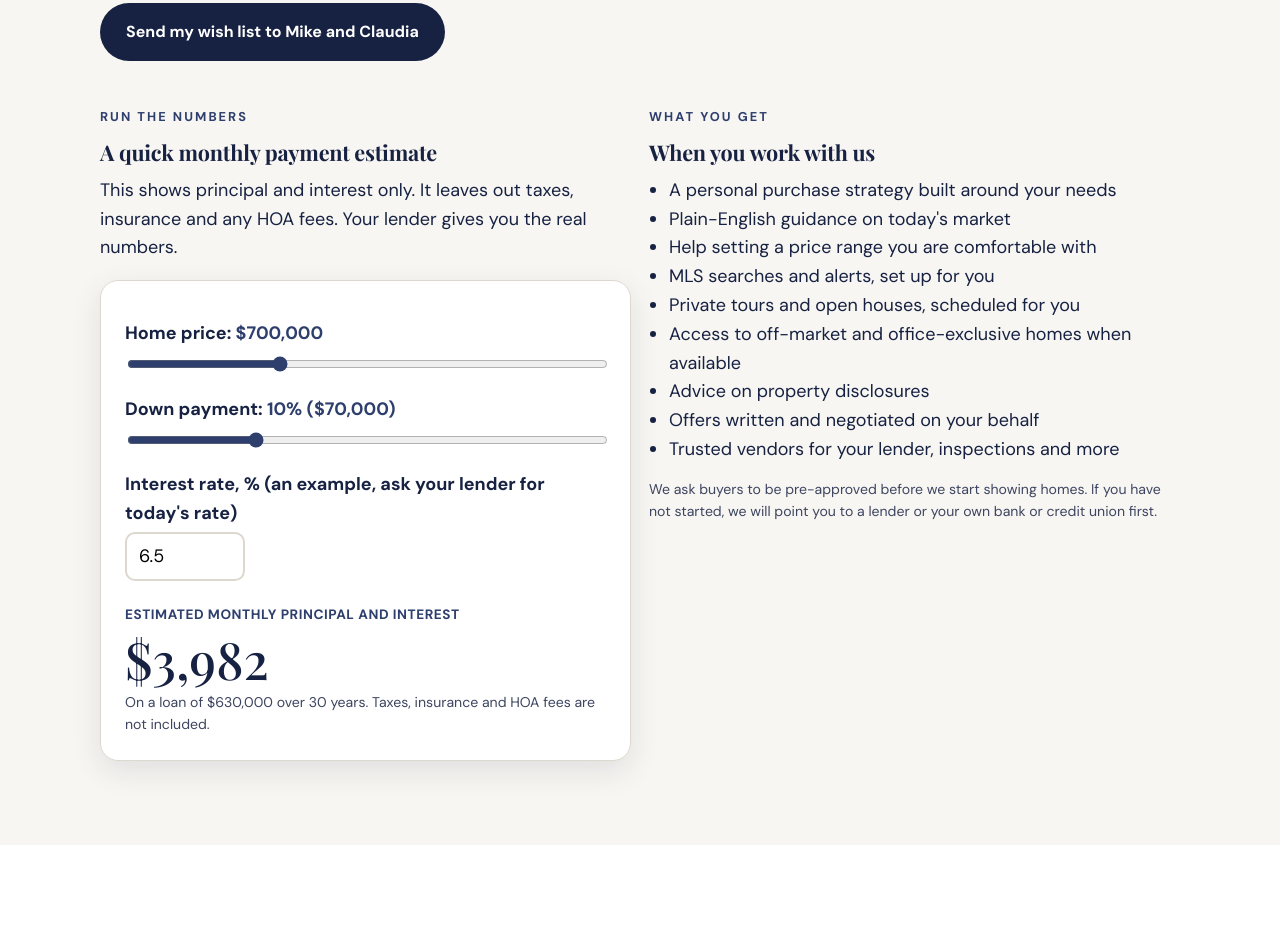
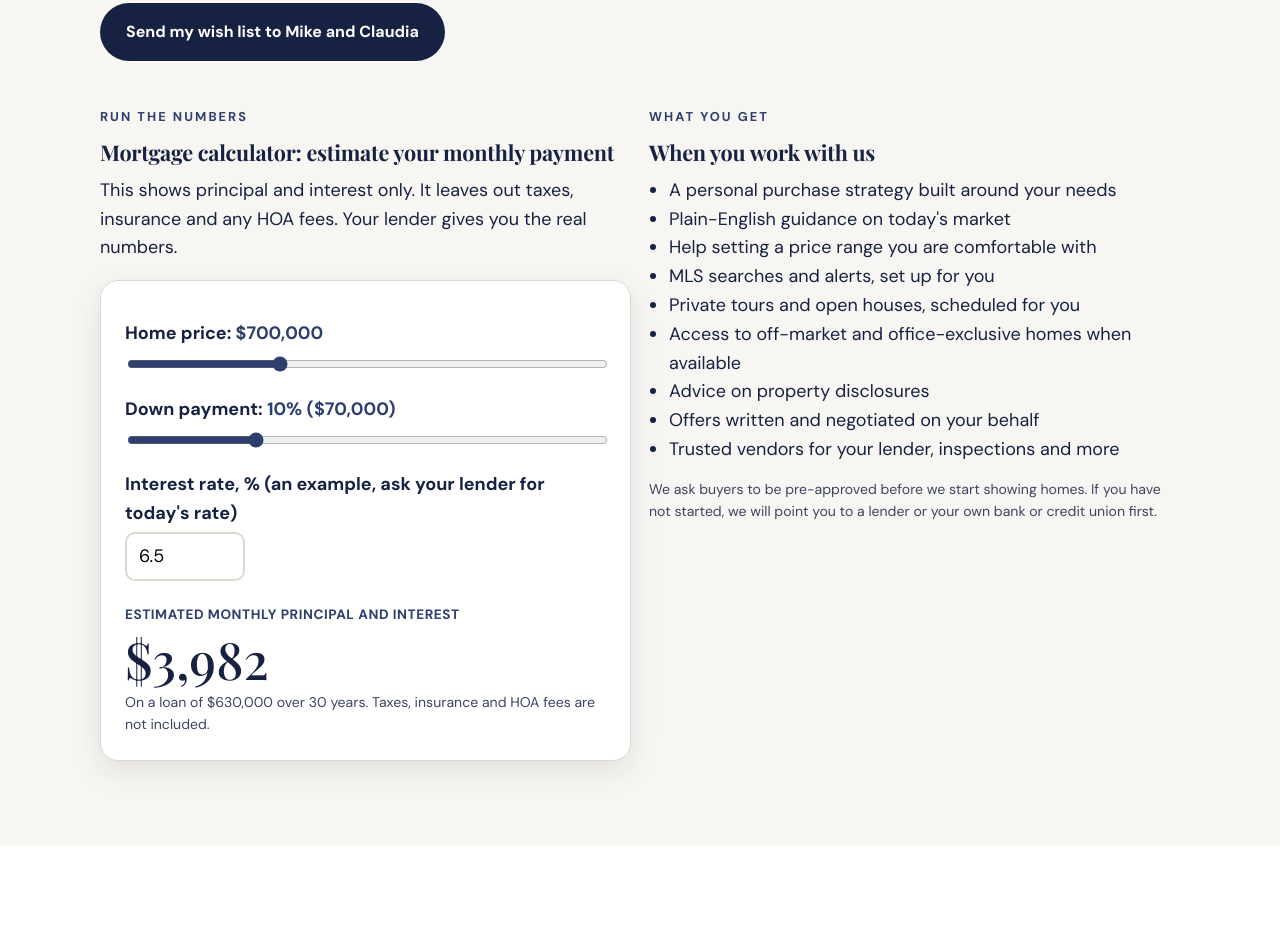
Before and after one commit to ClaudiaW2026/mike-webb-presentations, a plain HTML site: page buyers.html in a window 1280 px wide. Shown: the part 3973-4899 px from the top of the page. Drawn offline with Linux system fonts and the light colour scheme.

Commit message:
Update presentations 2026-11-16

```diff
--- a/buyers.html
+++ b/buyers.html
@@ -448,7 +448,7 @@ body[data-mode="both"] .choose button:hover::after{color:var(--ink)}
     <div class="grid g2" style="margin-top:46px;align-items:start">
       <div>
         <span class="kicker">Run the numbers</span>
-        <h3>A quick monthly payment estimate</h3>
+        <h3>Mortgage calculator: estimate your monthly payment</h3>
         <p>This shows principal and interest only. It leaves out taxes, insurance and any HOA fees. Your lender gives you the real numbers.</p>
         <div class="card est" id="est"></div>
       </div>
```
Also changed, not shown: index.html (+1 -1 lines), sellers.html (+1 -1 lines), 2 other files.
